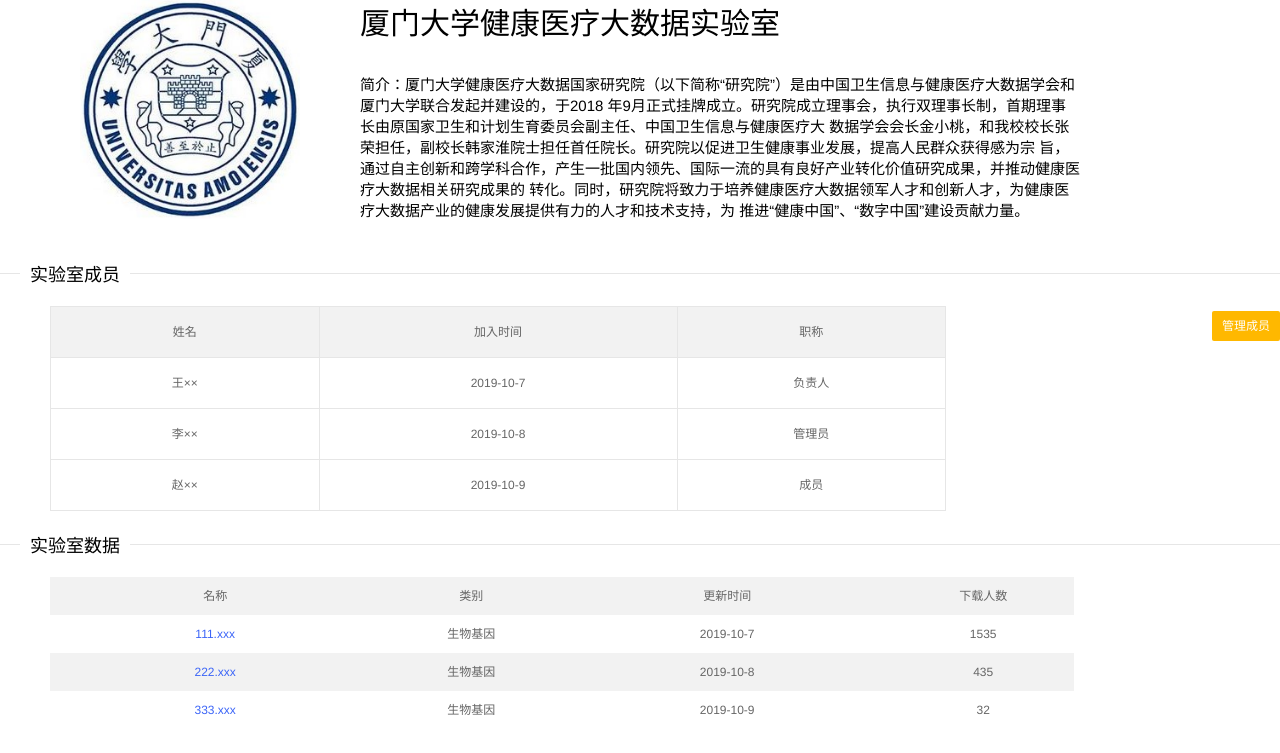
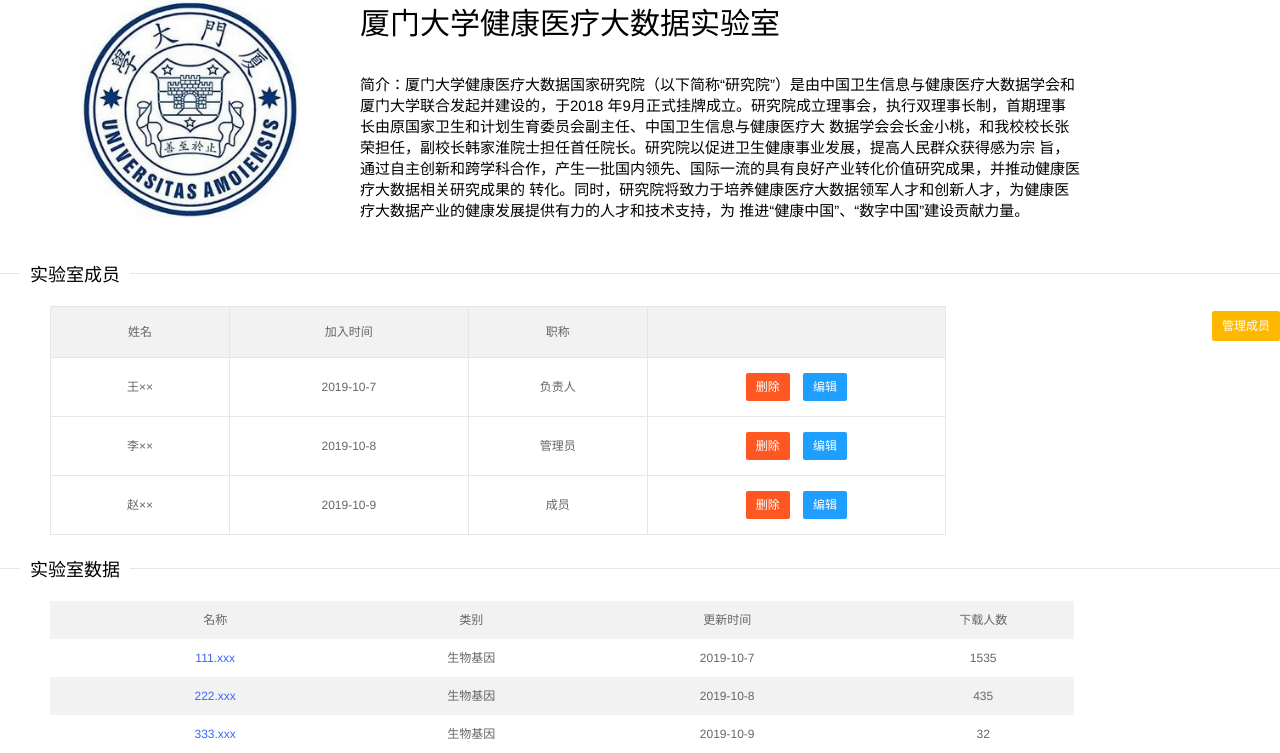
Before and after one commit to b1gby/idata_UI, a Flask app: template project/templates/lab_detail.html in a window 1280 px wide. Shown: the part 87-840 px from the top of the page. Before the commit the page ends 802 px from the top, so only its background shows below. Run offline with Flask 2, Linux system fonts and the light colour scheme; the template is opened without the code that fills it, so the values that code supplies are empty.

Commit message:
+ 为实验室名单列表添加编辑和删除按钮，但是权限还是依赖后端框架

```diff
--- a/project/static/css/lab_detail.css
+++ b/project/static/css/lab_detail.css
@@ -56,3 +56,6 @@ td,th{
     text-align: center;
     font-size: 17px;
 }
+/*td.add_edit{*/
+/*    padding: 15px 10px;*/
+/*}*/
--- a/project/templates/lab_detail.html
+++ b/project/templates/lab_detail.html
@@ -10,15 +10,16 @@
     <meta http-equiv="Cache-Control" content="no-siteapp"/>
     <link rel="stylesheet" href="../static/css/font.css">
     <link rel="stylesheet" href="../static/css/xadmin.css">
-    <link rel="stylesheet" href="../static/css/lab_detail.css">
     <!-- <link rel="stylesheet" href="./css/theme5.css"> -->
     <script src="../static/lib/layui/layui.js" charset="utf-8"></script>
     <script type="text/javascript" src="../static/js/xadmin.js"></script>
+    <script src="../static/lib/layui/layui.js" charset="utf-8"></script>
     <!-- 让IE8/9支持媒体查询，从而兼容栅格 -->
     <!--[if lt IE 9]>
           <script src="https://cdn.staticfile.org/html5shiv/r29/html5.min.js"></script>
           <script src="https://cdn.staticfile.org/respond.js/1.4.2/respond.min.js"></script>
         <![endif]-->
+    <link rel="stylesheet" href="../static/css/lab_detail.css">
     <script>
         // 是否开启刷新记忆tab功能
         // var is_remember = false;
@@ -73,12 +74,14 @@
             <col width="150px">
             <col width="200px">
             <col width="150px">
+            <col width="250px">
         </colgroup>
         <thead>
         <tr>
             <th style="text-align: center">姓名</th>
             <th style="text-align: center">加入时间</th>
             <th style="text-align: center">职称</th>
+            <th></th>
         </tr>
         </thead>
         <tbody>
@@ -86,16 +89,28 @@
             <td>王××</td>
             <td>2019-10-7</td>
             <td>负责人</td>
+            <td style="padding: 15px 10px">
+                <a class="layui-btn layui-btn-danger" style="height: 28px; line-height: 28px"  lay-event="add" >删除</a>
+                <a class="layui-btn layui-btn-normal" style="height: 28px; line-height: 28px"  lay-event="add" >编辑</a>
+            </td>
         </tr>
         <tr>
             <td>李××</td>
             <td>2019-10-8</td>
             <td>管理员</td>
+            <td style="padding: 15px 10px">
+                <a class="layui-btn layui-btn-danger" style="height: 28px; line-height: 28px"  lay-event="add" >删除</a>
+                <a class="layui-btn layui-btn-normal" style="height: 28px; line-height: 28px"  lay-event="add" >编辑</a>
+            </td>
         </tr>
         <tr>
             <td>赵××</td>
             <td>2019-10-9</td>
             <td>成员</td>
+            <td style="padding: 15px 10px">
+                <a class="layui-btn layui-btn-danger" style="height: 28px; line-height: 28px"  lay-event="add" >删除</a>
+                <a class="layui-btn layui-btn-normal" style="height: 28px; line-height: 28px"  lay-event="add" >编辑</a>
+            </td>
         </tr>
 
         </tbody>
@@ -148,6 +163,13 @@
         </tbody>
     </table>
 </div>
-
+<!--<script>-->
+<!--    layui.use('table', function () {-->
+<!--        var  table = layui.table;-->
+<!--        table.render({-->
+<!--            elem:-->
+<!--        })-->
+<!--    })-->
+<!--</script>-->
 </body>
 </html>
```
